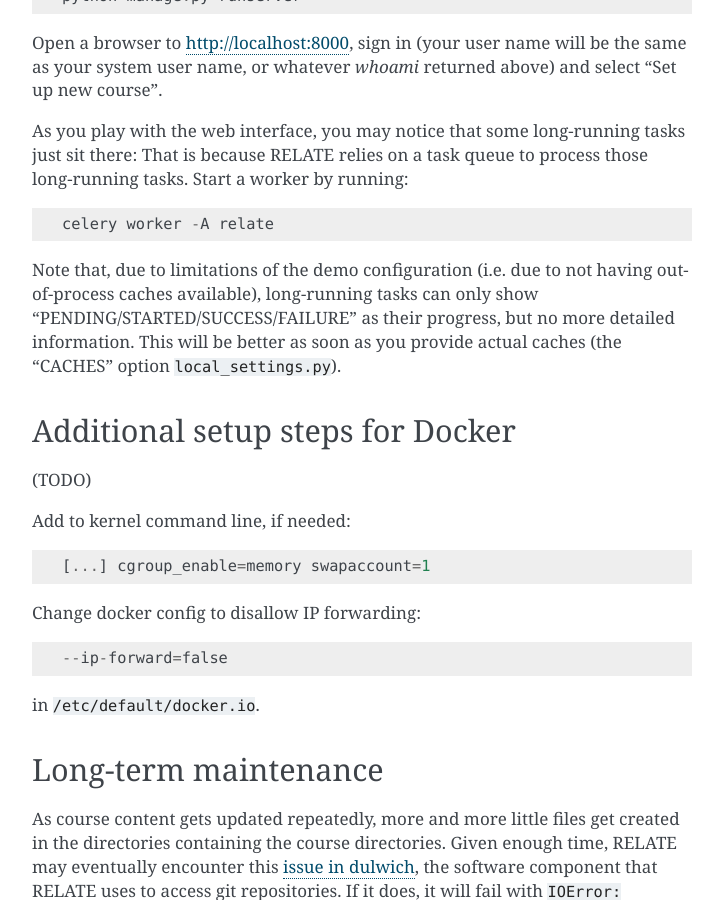
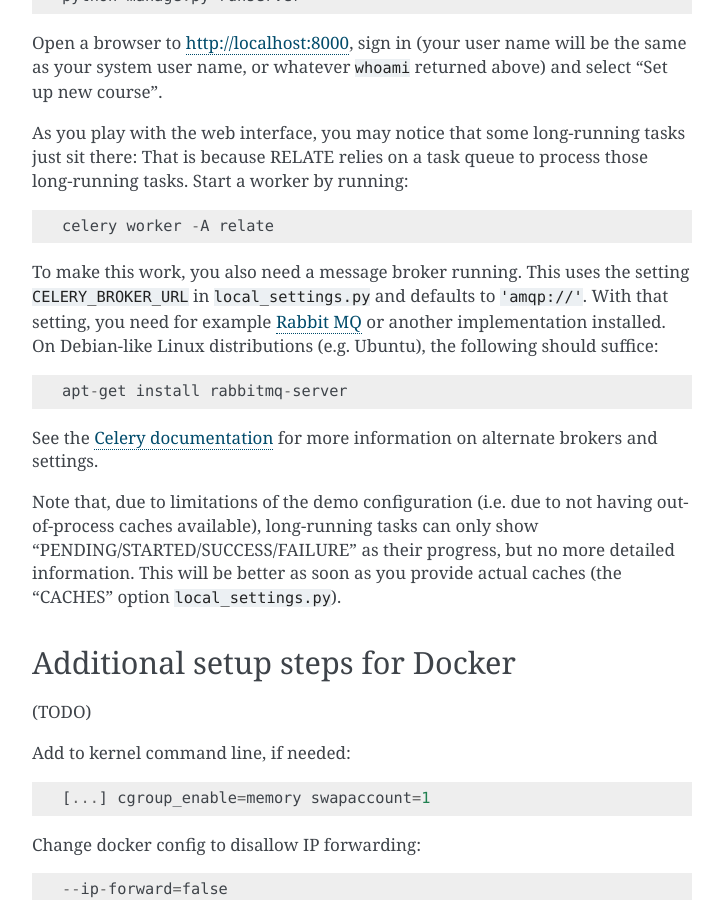
Before and after one commit to inducer/relate, a Sphinx documentation site: the page built from doc/misc.rst, in a window 1280 px wide and 900 px high, scrolled down 1102 px. Shown: the whole window, without its empty margins (388-1111 px from the left). Built offline with Sphinx 7.4.7, drawn with Linux system fonts in a browser that asks for light colours.

Commit message:
Update install docs for message broker

```diff
--- a/doc/misc.rst
+++ b/doc/misc.rst
@@ -47,7 +47,7 @@ Run the server::
     python manage.py runserver
 
 Open a browser to http://localhost:8000, sign in (your user name will be the
-same as your system user name, or whatever `whoami` returned above) and select
+same as your system user name, or whatever ``whoami`` returned above) and select
 "Set up new course".
 
 As you play with the web interface, you may notice that some long-running tasks
@@ -55,6 +55,18 @@ just sit there: That is because RELATE relies on a task queue to process
 those long-running tasks. Start a worker by running::
 
     celery worker -A relate
+
+To make this work, you also need a message broker running. This uses the
+setting ``CELERY_BROKER_URL`` in ``local_settings.py`` and defaults to
+``'amqp://'``.  With that setting, you need for example `Rabbit MQ
+<https://www.rabbitmq.com/>`_ or another implementation installed.  On
+Debian-like Linux distributions (e.g. Ubuntu), the following should suffice::
+
+    apt-get install rabbitmq-server
+
+See the `Celery documentation
+<http://docs.celeryproject.org/en/latest/userguide/configuration.html#std:setting-broker_url>`_
+for more information on alternate brokers and settings.
 
 Note that, due to limitations of the demo configuration (i.e. due to not having
 out-of-process caches available), long-running tasks can only show
```
